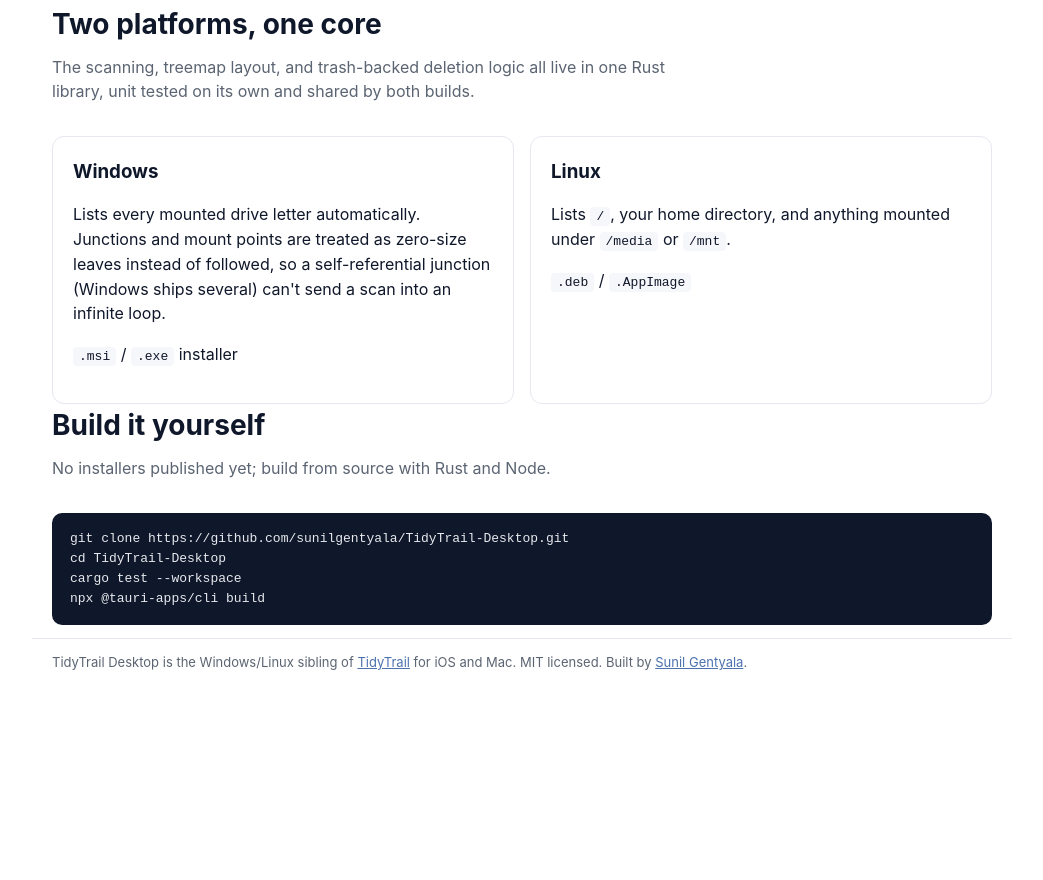
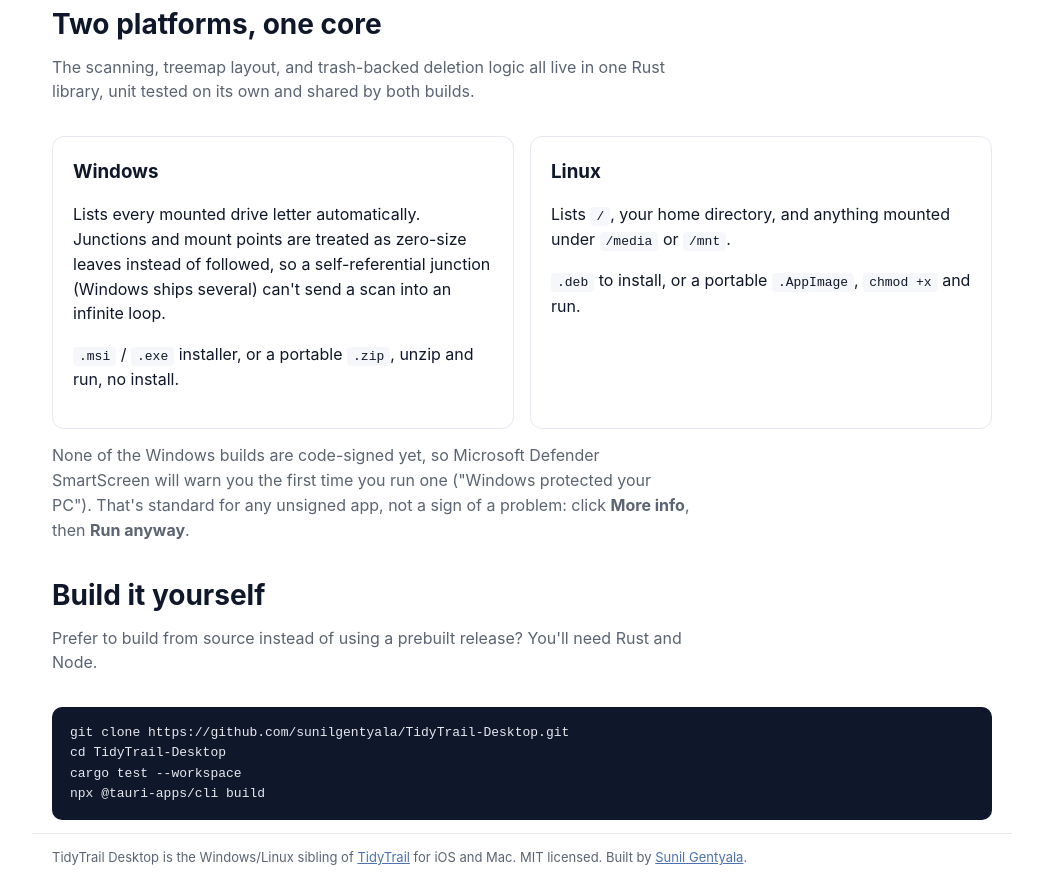
Before and after one commit to sunilgentyala/TidyTrail-Desktop, a plain HTML site: page docs/index.html in a window 1280 px wide. Shown: the part 984-1864 px from the top of the page, without its empty margins (118-1161 px from the left). Before the commit the page ends 1669 px from the top, so only its background shows below. Drawn offline with Linux system fonts and the light colour scheme.

Commit message:
Update site to reflect the published v0.1.0 release
The "Build it yourself" section still said "no installers published yet"
from before the first release existed. Now points at the actual asset
lineup (installer + portable zip per platform) and adds the same
SmartScreen note that's in the README.

```diff
--- a/docs/index.html
+++ b/docs/index.html
@@ -188,20 +188,26 @@
         mount points are treated as zero-size leaves instead of followed,
         so a self-referential junction (Windows ships several) can't send
         a scan into an infinite loop.</p>
-      <p><code>.msi</code> / <code>.exe</code> installer</p>
+      <p><code>.msi</code> / <code>.exe</code> installer, or a portable
+        <code>.zip</code>, unzip and run, no install.</p>
     </div>
     <div class="platform-card">
       <h3>Linux</h3>
       <p>Lists <code>/</code>, your home directory, and anything mounted
         under <code>/media</code> or <code>/mnt</code>.</p>
-      <p><code>.deb</code> / <code>.AppImage</code></p>
+      <p><code>.deb</code> to install, or a portable <code>.AppImage</code>,
+        <code>chmod +x</code> and run.</p>
     </div>
   </div>
+  <p class="lead" style="margin-top:14px">None of the Windows builds are code-signed yet, so Microsoft Defender
+    SmartScreen will warn you the first time you run one ("Windows protected
+    your PC"). That's standard for any unsigned app, not a sign of a problem:
+    click <strong>More info</strong>, then <strong>Run anyway</strong>.</p>
 </section>
 
 <section class="wrap">
   <h2>Build it yourself</h2>
-  <p class="lead">No installers published yet; build from source with Rust and Node.</p>
+  <p class="lead">Prefer to build from source instead of using a prebuilt release? You'll need Rust and Node.</p>
   <pre>git clone https://github.com/sunilgentyala/TidyTrail-Desktop.git
 cd TidyTrail-Desktop
 cargo test --workspace
```
